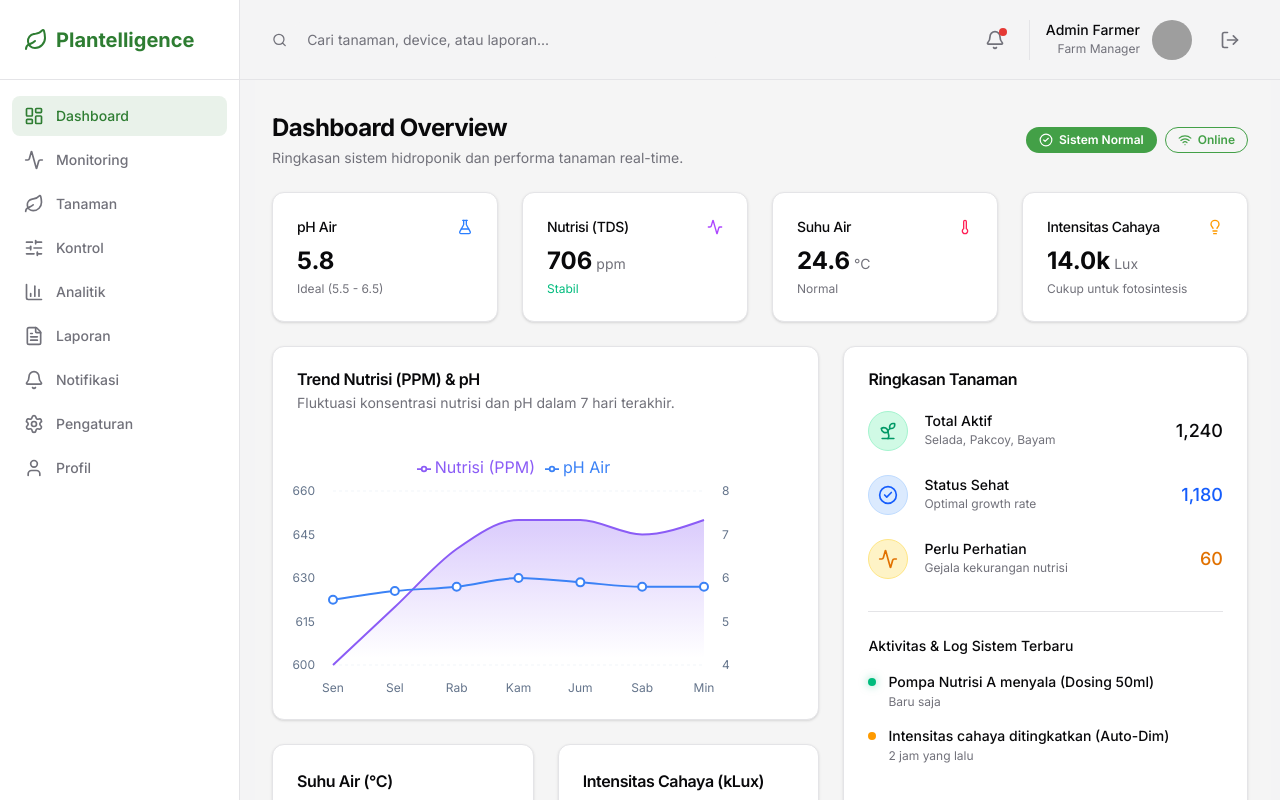
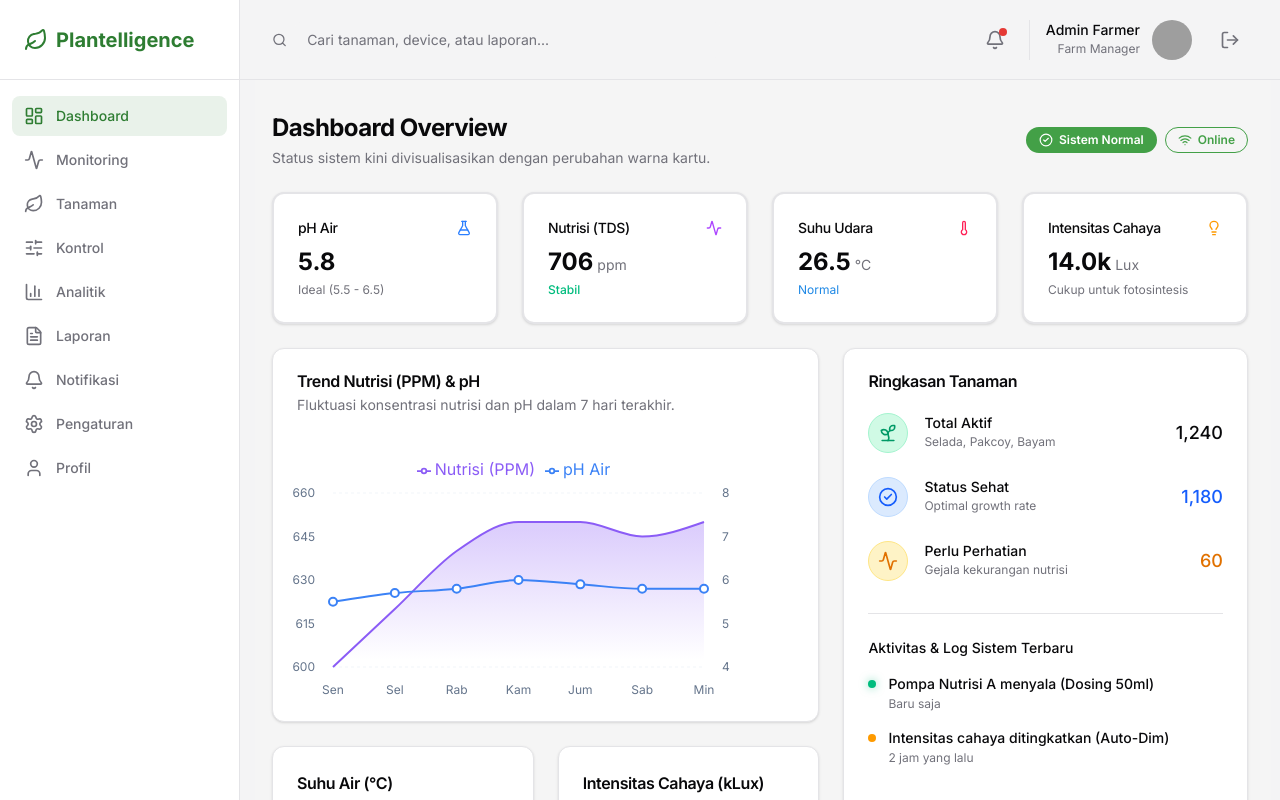
Before and after one commit to frumpfruit/plantelligence, a Next.js app: page / in a window 1280 px wide. Shown: the top 800 px of the page. Built offline with nearby package versions, Linux system fonts and the light colour scheme; grey boxes are pictures that could not be loaded.

Commit message:
feat: dynamic card colors for sensor warnings and critical states

```diff
--- a/src/app/(dashboard)/monitoring/page.tsx
+++ b/src/app/(dashboard)/monitoring/page.tsx
@@ -3,10 +3,11 @@
 import { Card, CardContent, CardHeader, CardTitle } from "@/components/ui/card"
 import { Badge } from "@/components/ui/badge"
 import { Button } from "@/components/ui/button"
-import { Droplets, Thermometer, Activity, FlaskConical, Wind, Zap, RefreshCw, Loader2 } from "lucide-react"
+import { Droplets, Thermometer, Activity, FlaskConical, Wind, Zap, RefreshCw, Loader2, AlertCircle } from "lucide-react"
 import { motion, AnimatePresence } from "framer-motion"
 import { useToast } from "@/components/ToastProvider"
 import { useSensors } from "@/components/SensorProvider"
+import { cn } from "@/lib/utils"
 
 export default function MonitoringPage() {
   const { data, isRefreshing, refreshData, lastUpdate } = useSensors()
@@ -26,13 +27,22 @@ export default function MonitoringPage() {
     { title: "Intensitas Cahaya", val: data.lux, unit: "Lux", icon: Zap, color: "primary", status: "Normal" },
   ]
 
+  const getStatusColorClass = (status: string) => {
+    switch (status) {
+      case "Critical": return "border-destructive bg-destructive/5 shadow-destructive/10"
+      case "Warning": return "border-warning bg-warning/5 shadow-warning/10"
+      case "Optimal": return "border-info bg-info/5 shadow-info/10"
+      default: return "border-border"
+    }
+  }
+
   return (
     <div className="space-y-6">
       <div className="flex flex-col sm:flex-row justify-between items-start sm:items-center gap-4">
         <div>
           <h1 className="text-2xl font-bold tracking-tight">Monitoring Sensor</h1>
           <p className="text-sm text-muted-foreground mt-1">
-            Data disinkronkan secara global dengan Dashboard Utama.
+            Indikator warna kartu berubah otomatis sesuai status sensor.
           </p>
         </div>
         <Button
@@ -54,10 +64,17 @@ export default function MonitoringPage() {
             animate={{ opacity: 1, y: 0 }}
             transition={{ delay: i * 0.05 }}
           >
-            <Card className={`border-l-4 border-l-${sensor.color} overflow-hidden h-full shadow-sm hover:shadow-md transition-shadow`}>
+            <Card className={cn(
+              "overflow-hidden h-full shadow-sm hover:shadow-md transition-all duration-500 border-2",
+              getStatusColorClass(sensor.status)
+            )}>
               <CardHeader className="flex flex-row items-center justify-between space-y-0 pb-2">
                 <CardTitle className="text-sm font-medium">{sensor.title}</CardTitle>
-                <sensor.icon className={`h-5 w-5 text-muted-foreground ${isRefreshing ? 'animate-pulse' : ''}`} />
+                <sensor.icon className={cn(
+                  "h-5 w-5 transition-colors",
+                  sensor.status === "Critical" ? "text-destructive animate-bounce" :
+                  sensor.status === "Warning" ? "text-warning animate-pulse" : "text-muted-foreground"
+                )} />
               </CardHeader>
               <CardContent>
                 <div className="flex items-end gap-2 mb-2">
@@ -75,7 +92,10 @@ export default function MonitoringPage() {
                   <span className="text-sm text-muted-foreground mb-1">{sensor.unit}</span>
                 </div>
                 <div className="flex items-center gap-2 mb-4">
-                  <Badge variant={sensor.status.toLowerCase() as any}>{sensor.status}</Badge>
+                  <Badge variant={sensor.status.toLowerCase() as any} className="gap-1">
+                    {sensor.status === "Critical" && <AlertCircle className="h-3 w-3" />}
+                    {sensor.status}
+                  </Badge>
                   <span className="text-xs text-muted-foreground italic">Updated {lastUpdate}</span>
                 </div>
 
@@ -83,7 +103,11 @@ export default function MonitoringPage() {
                   <>
                     <div className="h-2 w-full bg-muted rounded-full overflow-hidden">
                       <motion.div
-                        className={`h-full bg-${sensor.color}`}
+                        className={cn(
+                          "h-full transition-all duration-1000",
+                          sensor.status === "Critical" ? "bg-destructive" :
+                          sensor.status === "Warning" ? "bg-warning" : "bg-primary"
+                        )}
                         initial={{ width: 0 }}
                         animate={{ width: `${(parseFloat(String(sensor.val)) / sensor.max) * 100}%` }}
                       />
--- a/src/app/(dashboard)/page.tsx
+++ b/src/app/(dashboard)/page.tsx
@@ -29,6 +29,7 @@ import {
 } from "recharts"
 import { motion, AnimatePresence } from "framer-motion"
 import { useSensors } from "@/components/SensorProvider"
+import { cn } from "@/lib/utils"
 
 const chartData = [
   { name: 'Sen', ph: 5.5, suhu: 24.2, nutrisi: 600, cahaya: 8.5 },
@@ -44,7 +45,10 @@ export default function DashboardPage() {
   const { data, isRefreshing } = useSensors()
 
   // Determine system status based on sensors
-  const isWarning = data.ph < 5.6 || data.tds < 620 || data.tempAir > 30
+  const isWarningPh = data.ph < 5.6
+  const isCriticalTds = data.tds < 620
+  const isWarningTemp = data.tempAir > 30
+  const isWarning = isWarningPh || isCriticalTds || isWarningTemp
 
   return (
     <div className="space-y-6">
@@ -52,7 +56,7 @@ export default function DashboardPage() {
         <div>
           <h1 className="text-2xl font-bold tracking-tight">Dashboard Overview</h1>
           <p className="text-sm text-muted-foreground mt-1">
-            Ringkasan sistem hidroponik dan performa tanaman real-time.
+            Status sistem kini divisualisasikan dengan perubahan warna kartu.
           </p>
         </div>
         <div className="flex items-center gap-2">
@@ -69,10 +73,16 @@ export default function DashboardPage() {
 
       <div className="grid gap-6 md:grid-cols-2 lg:grid-cols-4">
         {/* pH Card */}
-        <Card className="hover:shadow-md transition-shadow">
+        <Card className={cn(
+          "hover:shadow-md transition-all duration-500 border-2",
+          isWarningPh ? "border-warning bg-warning/5 shadow-warning/5" : "hover:border-blue-200"
+        )}>
           <CardHeader className="flex flex-row items-center justify-between space-y-0 pb-2">
             <CardTitle className="text-sm font-medium">pH Air</CardTitle>
-            <FlaskConical className={`h-4 w-4 ${data.ph < 5.6 ? 'text-destructive animate-pulse' : 'text-blue-500'}`} />
+            <FlaskConical className={cn(
+              "h-4 w-4 transition-all",
+              isWarningPh ? "text-warning animate-pulse" : "text-blue-500"
+            )} />
           </CardHeader>
           <CardContent>
             <div className="text-2xl font-bold">
@@ -87,17 +97,26 @@ export default function DashboardPage() {
                 </motion.span>
               </AnimatePresence>
             </div>
-            <p className={`text-xs mt-1 ${data.ph < 5.6 ? 'text-destructive font-medium' : 'text-muted-foreground'}`}>
-              {data.ph < 5.6 ? "Terlalu Rendah!" : "Ideal (5.5 - 6.5)"}
+            <p className={cn(
+              "text-xs mt-1 font-medium",
+              isWarningPh ? "text-warning" : "text-muted-foreground font-normal"
+            )}>
+              {isWarningPh ? "Terlalu Rendah!" : "Ideal (5.5 - 6.5)"}
             </p>
           </CardContent>
         </Card>
 
         {/* TDS Card */}
-        <Card className="hover:shadow-md transition-shadow">
+        <Card className={cn(
+          "hover:shadow-md transition-all duration-500 border-2",
+          isCriticalTds ? "border-destructive bg-destructive/5 shadow-destructive/5" : "hover:border-purple-200"
+        )}>
           <CardHeader className="flex flex-row items-center justify-between space-y-0 pb-2">
             <CardTitle className="text-sm font-medium">Nutrisi (TDS)</CardTitle>
-            <Activity className={`h-4 w-4 ${data.tds < 620 ? 'text-destructive animate-pulse' : 'text-purple-500'}`} />
+            <Activity className={cn(
+              "h-4 w-4 transition-all",
+              isCriticalTds ? "text-destructive animate-bounce" : "text-purple-500"
+            )} />
           </CardHeader>
           <CardContent>
             <div className="text-2xl font-bold">
@@ -113,40 +132,52 @@ export default function DashboardPage() {
               </AnimatePresence>
               <span className="text-sm font-normal text-muted-foreground ml-1">ppm</span>
             </div>
-            <p className={`text-xs mt-1 ${data.tds < 620 ? 'text-destructive font-medium' : 'text-emerald-500'}`}>
-              {data.tds < 620 ? "Perlu Tambah Nutrisi" : "Stabil"}
+            <p className={cn(
+              "text-xs mt-1 font-medium",
+              isCriticalTds ? "text-destructive" : "text-emerald-500"
+            )}>
+              {isCriticalTds ? "Perlu Tambah Nutrisi" : "Stabil"}
             </p>
           </CardContent>
         </Card>
 
         {/* Temp Card */}
-        <Card className="hover:shadow-md transition-shadow">
+        <Card className={cn(
+          "hover:shadow-md transition-all duration-500 border-2",
+          isWarningTemp ? "border-warning bg-warning/5 shadow-warning/5" : "hover:border-rose-200"
+        )}>
           <CardHeader className="flex flex-row items-center justify-between space-y-0 pb-2">
-            <CardTitle className="text-sm font-medium">Suhu Air</CardTitle>
-            <Thermometer className="h-4 w-4 text-rose-500" />
+            <CardTitle className="text-sm font-medium">Suhu Udara</CardTitle>
+            <Thermometer className={cn(
+              "h-4 w-4 transition-all",
+              isWarningTemp ? "text-warning animate-pulse" : "text-rose-500"
+            )} />
           </CardHeader>
           <CardContent>
             <div className="text-2xl font-bold">
               <AnimatePresence mode="wait">
                 <motion.span
-                  key={data.tempWater}
+                  key={data.tempAir}
                   initial={{ opacity: 0, y: -5 }}
                   animate={{ opacity: 1, y: 0 }}
                   exit={{ opacity: 0, y: 5 }}
                 >
-                  {isRefreshing ? "..." : data.tempWater}
+                  {isRefreshing ? "..." : data.tempAir}
                 </motion.span>
               </AnimatePresence>
               <span className="text-sm font-normal text-muted-foreground ml-1">°C</span>
             </div>
-            <p className="text-xs text-muted-foreground mt-1 text-info">
-              Normal
+            <p className={cn(
+              "text-xs mt-1 font-medium",
+              isWarningTemp ? "text-warning" : "text-info font-normal"
+            )}>
+              {isWarningTemp ? "Suhu Terlalu Panas!" : "Normal"}
             </p>
           </CardContent>
         </Card>
 
         {/* Lux Card */}
-        <Card className="hover:shadow-md transition-shadow">
+        <Card className="hover:shadow-md transition-all duration-500 border-2 hover:border-amber-200">
           <CardHeader className="flex flex-row items-center justify-between space-y-0 pb-2">
             <CardTitle className="text-sm font-medium">Intensitas Cahaya</CardTitle>
             <Lightbulb className="h-4 w-4 text-amber-500" />
```
